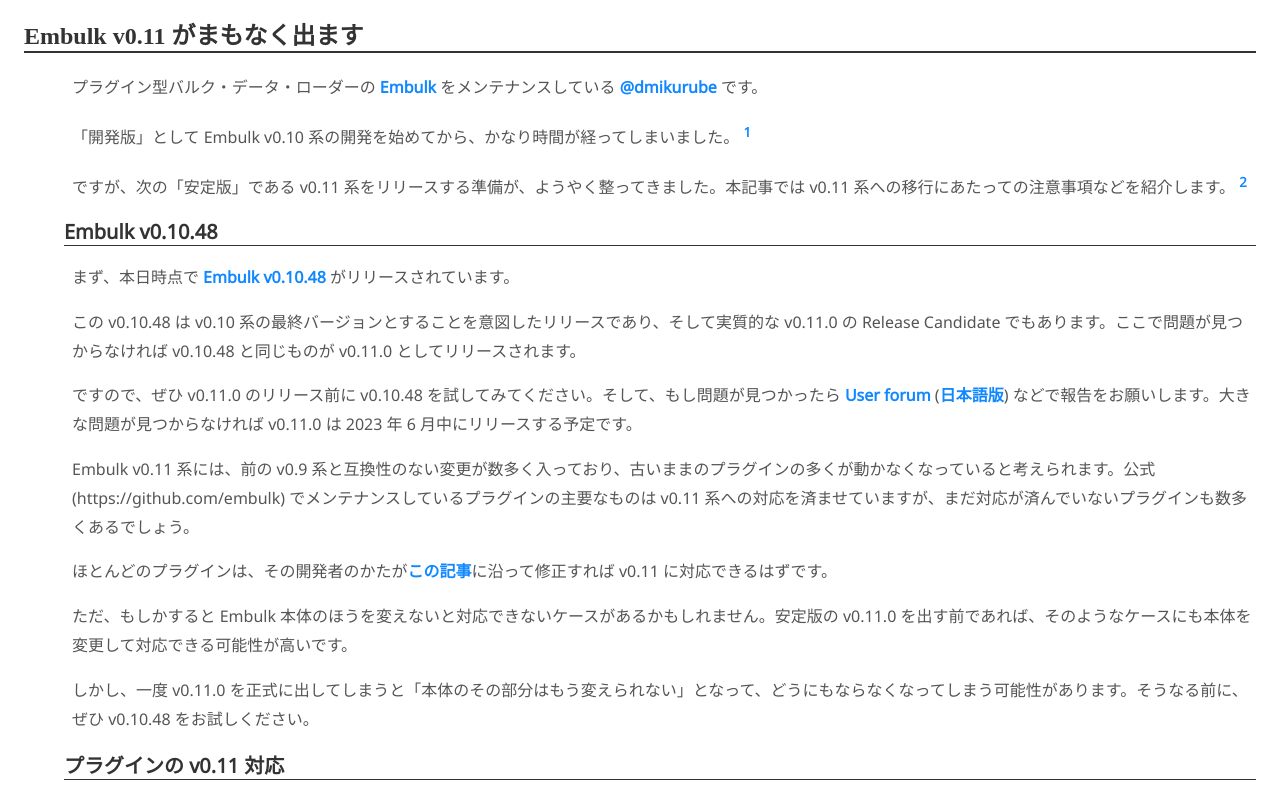
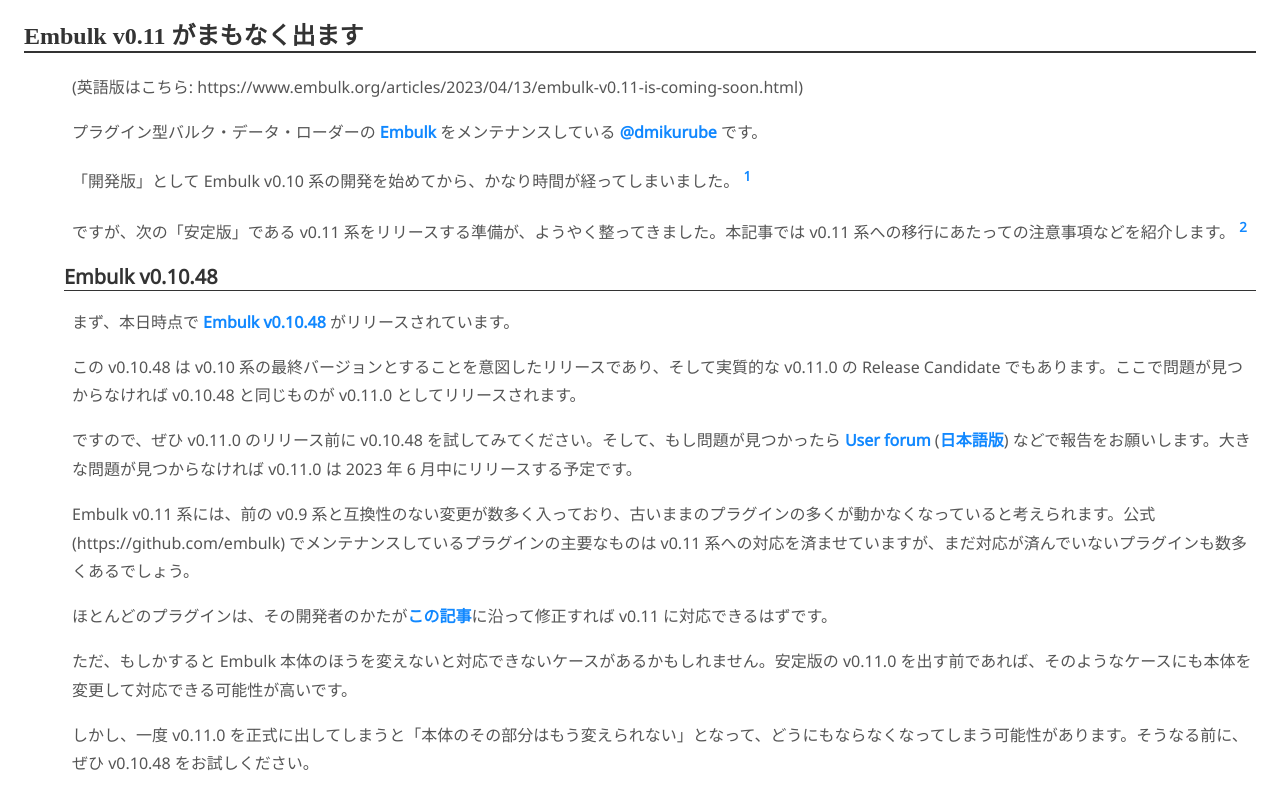
Before and after one commit to dmikurube/writings, a Jekyll site: the page built from articles/embulk-v0-11-is-coming-soon-ja.md, in a window 1280 px wide and 900 px high, cut to the strip 112-900 px from the top of the window. Built offline with Jekyll 4.4.1, drawn with Linux system fonts in a browser that asks for light colours.

Commit message:
Update: Link to English version

```diff
--- a/articles/embulk-v0-11-is-coming-soon-ja.md
+++ b/articles/embulk-v0-11-is-coming-soon-ja.md
@@ -6,6 +6,8 @@
 layout: default
 published: true
 ---
+
+(英語版はこちら: https://www.embulk.org/articles/2023/04/13/embulk-v0.11-is-coming-soon.html)
 
 プラグイン型バルク・データ・ローダーの [Embulk](https://www.embulk.org/) をメンテナンスしている [@dmikurube](https://github.com/dmikurube) です。
 
```
